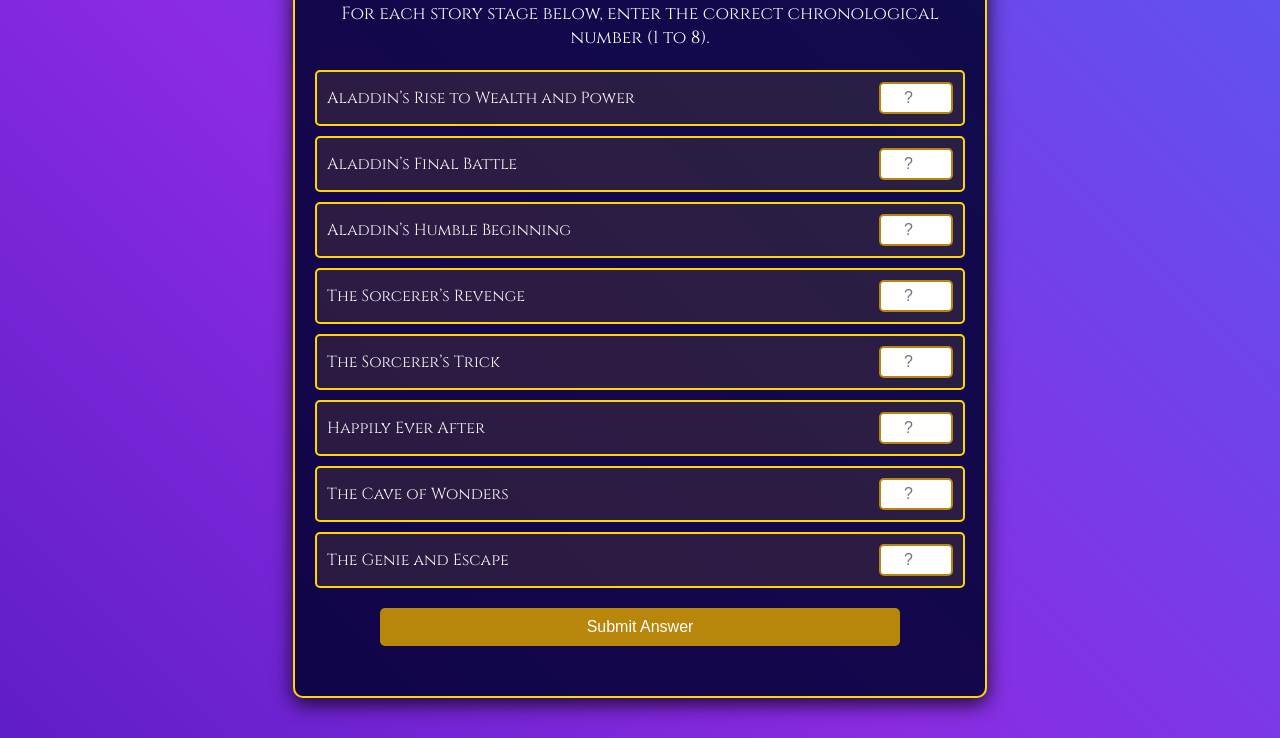
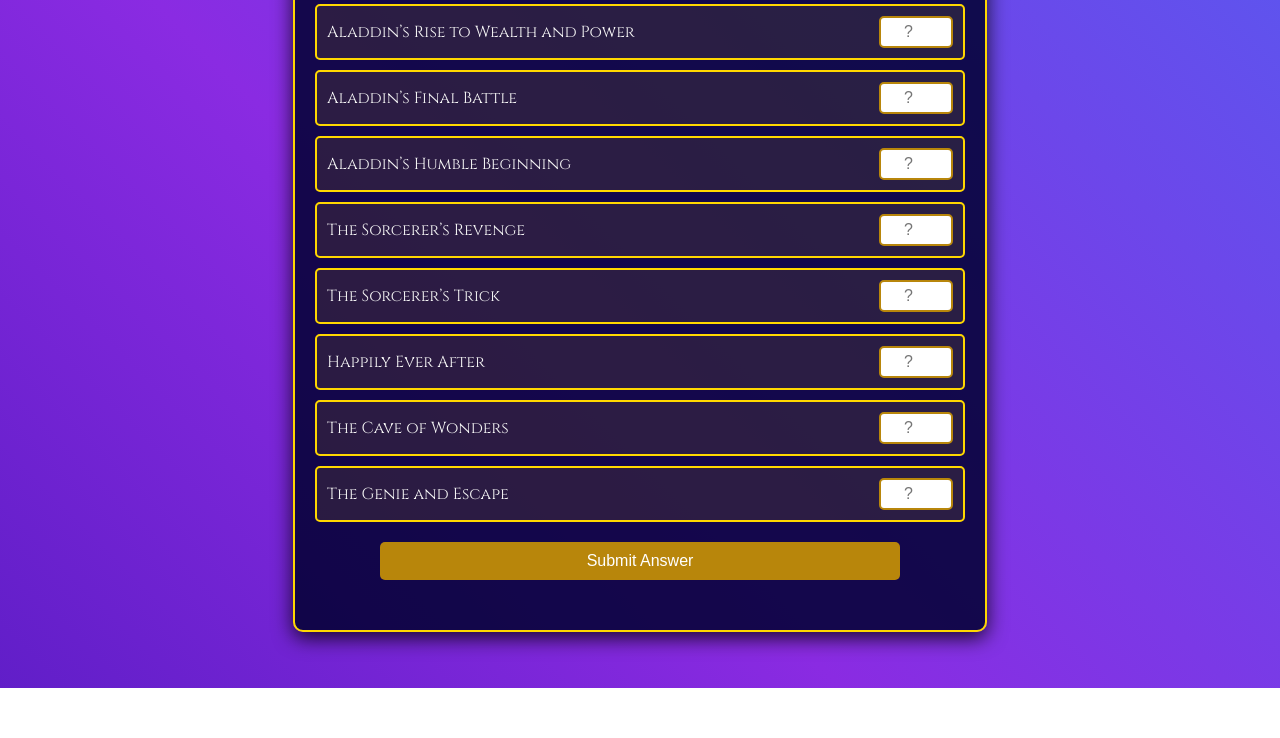
Before and after one commit to adem1625/EFKFEJIF, a plain HTML site: page index.html in a window 1280 px wide. Shown: the part 152-890 px from the top of the page. After the commit the page ends 840 px from the top, so only its background shows below. Drawn offline with Linux system fonts and the light colour scheme.

Commit message:
Update index.html

```diff
--- a/index.html
+++ b/index.html
@@ -161,7 +161,7 @@
   <div class="container">
     <h1>Aladdin’s Final Battle</h1>
     <p class="instructions">
-      For each story stage below, enter the correct chronological number (1 to 8).
+
     </p>
     <ul class="ranking-list">
       <!-- Scrambled order with data-correct holding the proper number -->
```
